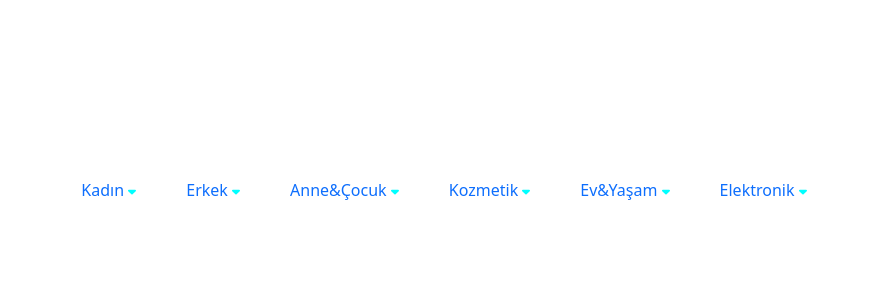
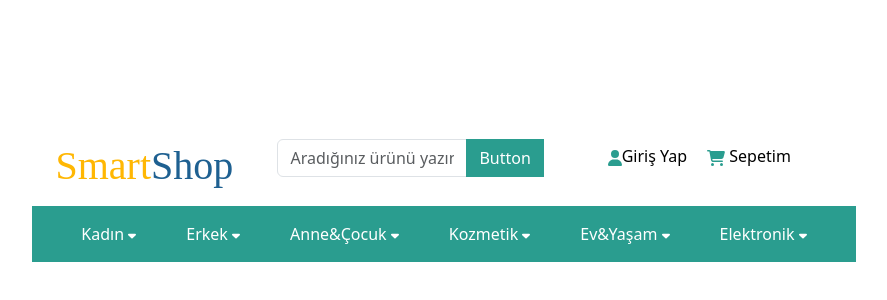
Before and after one commit to esmanur-uzun/smart-e-commerce-site, a Vue app: page / in a window 1280 px wide. Shown: the part 210-510 px from the top of the page, without its empty margins (196-1083 px from the left). Built offline with nearby package versions, Linux system fonts and the light colour scheme.

Commit message:
worked on appHeader component

```diff
--- a/src/components/common/appHeader.vue
+++ b/src/components/common/appHeader.vue
@@ -1,5 +1,65 @@
 <template>
   <div>
+    <div class="brand container mt-2">
+      <div class="row">
+        <div class="d-flex justify-content-around">
+          <div class="logo-container d-flex align-items-center col-lg-3">
+            <span class="logo">Smart</span>
+            <span class="logo">Shop</span>
+          </div>
+          <div class="search d-flex align-items-center col-lg-4">
+            <div class="input-group mb-3">
+              <input
+                type="text"
+                class="form-control"
+                placeholder="Aradığınız ürünü yazınız..."
+                aria-label="Aradığınız ürünü yazınız..."
+                aria-describedby="button-addon2"
+              />
+              <button class="btn btn-search" type="button" id="button-addon2">
+                Button
+              </button>
+            </div>
+          </div>
+          <div
+            class="choice d-flex align-items-center justify-content-center col-lg-4"
+          >
+            <ul class="d-flex">
+              <li>
+                <a href="">
+                  <svg
+                    xmlns="http://www.w3.org/2000/svg"
+                    height="1em"
+                    viewBox="0 0 448 512"
+                  >
+                    <!--! Font Awesome Free 6.4.2 by @fontawesome - https://fontawesome.com License - https://fontawesome.com/license (Commercial License) Copyright 2023 Fonticons, Inc. -->
+                    <path
+                      d="M224 256A128 128 0 1 0 224 0a128 128 0 1 0 0 256zm-45.7 48C79.8 304 0 383.8 0 482.3C0 498.7 13.3 512 29.7 512H418.3c16.4 0 29.7-13.3 29.7-29.7C448 383.8 368.2 304 269.7 304H178.3z"
+                    />
+                  </svg>
+                  <span>Giriş Yap</span>
+                </a>
+              </li>
+              <li>
+                <a href="">
+                  <svg
+                    xmlns="http://www.w3.org/2000/svg"
+                    height="1em"
+                    viewBox="0 0 576 512"
+                  >
+                    <!--! Font Awesome Free 6.4.2 by @fontawesome - https://fontawesome.com License - https://fontawesome.com/license (Commercial License) Copyright 2023 Fonticons, Inc. -->
+                    <path
+                      d="M0 24C0 10.7 10.7 0 24 0H69.5c22 0 41.5 12.8 50.6 32h411c26.3 0 45.5 25 38.6 50.4l-41 152.3c-8.5 31.4-37 53.3-69.5 53.3H170.7l5.4 28.5c2.2 11.3 12.1 19.5 23.6 19.5H488c13.3 0 24 10.7 24 24s-10.7 24-24 24H199.7c-34.6 0-64.3-24.6-70.7-58.5L77.4 54.5c-.7-3.8-4-6.5-7.9-6.5H24C10.7 48 0 37.3 0 24zM128 464a48 48 0 1 1 96 0 48 48 0 1 1 -96 0zm336-48a48 48 0 1 1 0 96 48 48 0 1 1 0-96z"
+                    />
+                  </svg>
+                  Sepetim
+                </a>
+              </li>
+            </ul>
+          </div>
+        </div>
+      </div>
+    </div>
     <nav class="container-fluid main-menu">
       <div class="container d-flex justify-content-around">
         <ul>
@@ -140,7 +200,16 @@
         data-bs-target="#offcanvasExample"
         aria-controls="offcanvasExample"
       >
-      <svg xmlns="http://www.w3.org/2000/svg" height="1em" viewBox="0 0 448 512"><!--! Font Awesome Free 6.4.2 by @fontawesome - https://fontawesome.com License - https://fontawesome.com/license (Commercial License) Copyright 2023 Fonticons, Inc. --><path d="M0 96C0 78.3 14.3 64 32 64H416c17.7 0 32 14.3 32 32s-14.3 32-32 32H32C14.3 128 0 113.7 0 96zM0 256c0-17.7 14.3-32 32-32H416c17.7 0 32 14.3 32 32s-14.3 32-32 32H32c-17.7 0-32-14.3-32-32zM448 416c0 17.7-14.3 32-32 32H32c-17.7 0-32-14.3-32-32s14.3-32 32-32H416c17.7 0 32 14.3 32 32z"/></svg>
+        <svg
+          xmlns="http://www.w3.org/2000/svg"
+          height="1em"
+          viewBox="0 0 448 512"
+        >
+          <!--! Font Awesome Free 6.4.2 by @fontawesome - https://fontawesome.com License - https://fontawesome.com/license (Commercial License) Copyright 2023 Fonticons, Inc. -->
+          <path
+            d="M0 96C0 78.3 14.3 64 32 64H416c17.7 0 32 14.3 32 32s-14.3 32-32 32H32C14.3 128 0 113.7 0 96zM0 256c0-17.7 14.3-32 32-32H416c17.7 0 32 14.3 32 32s-14.3 32-32 32H32c-17.7 0-32-14.3-32-32zM448 416c0 17.7-14.3 32-32 32H32c-17.7 0-32-14.3-32-32s14.3-32 32-32H416c17.7 0 32 14.3 32 32z"
+          />
+        </svg>
       </button>
 
       <div
@@ -188,10 +257,66 @@
 </script>
 
 <style lang="scss" scoped>
+$brand-color: #ffb703;
+$brand-color2: #1e6091;
+$btn-color: #2a9d8f;
+$brand-font: "Abril Fatface";
 * {
   padding: 0;
   margin: 0;
   box-sizing: border-box;
+}
+.brand {
+  .logo-container {
+    font-size: 2.5em;
+    .logo:nth-child(1) {
+      color: $brand-color;
+      font-family: $brand-font;
+    }
+    .logo:nth-child(2) {
+      color: $brand-color2;
+      font-family: $brand-font;
+    }
+  }
+  .search {
+    height: 80px;
+    .btn-search {
+      color: #fff;
+      background-color: $btn-color;
+      border-radius: 0px !important;
+    }
+  }
+  .choice {
+    height: 60px;
+    ul li a {
+      color: black;
+      padding: 0px 10px !important;
+      svg {
+        fill: $btn-color !important;
+      }
+    }
+  }
+  @media (max-width: 768px) {
+    & {
+      justify-content: space-between !important;
+    }
+    .choice ul li a {
+      padding: 0px 5px !important;
+      display: block;
+    }
+    .search {
+      display: none !important;
+    }
+    .logo-container {
+      font-size: 2em;
+    }
+  }
+}
+.main-menu {
+  background-color: $btn-color;
+  height: 7vh;
+  display: flex;
+  align-items: center;
 }
 ul {
   list-style: none;
@@ -200,21 +325,43 @@
     display: inline-block;
     position: relative;
     a {
+      color: #fff;
       display: block;
       padding: 5px 25px;
       text-decoration: none;
       text-align: center;
       svg {
-        fill: aqua;
+        fill: #fff;
+      }
+      &:hover {
+        color: $brand-color;
+        &::after {
+          position: absolute;
+          content: "";
+          left: 0;
+          bottom:0;
+          width: 100%;
+          height: 2px;
+          background: $brand-color;
+        }
+        svg{
+          fill: $brand-color;
+        }
       }
     }
     .dropmenu {
+      margin-top: 15px;
+      background-color: #fff;
       width: 100%;
       position: absolute;
       z-index: 999;
       display: none;
       li {
         display: block;
+        a {
+
+          color: black !important;
+        }
       }
     }
     &:hover .dropmenu {
@@ -222,14 +369,14 @@
     }
   }
 }
-.menu-toggle{
+.menu-toggle {
   display: none;
 }
 @media (max-width: 768px) {
   .main-menu {
     display: none;
   }
-  .menu-toggle{
+  .menu-toggle {
     display: block;
   }
 }
```
